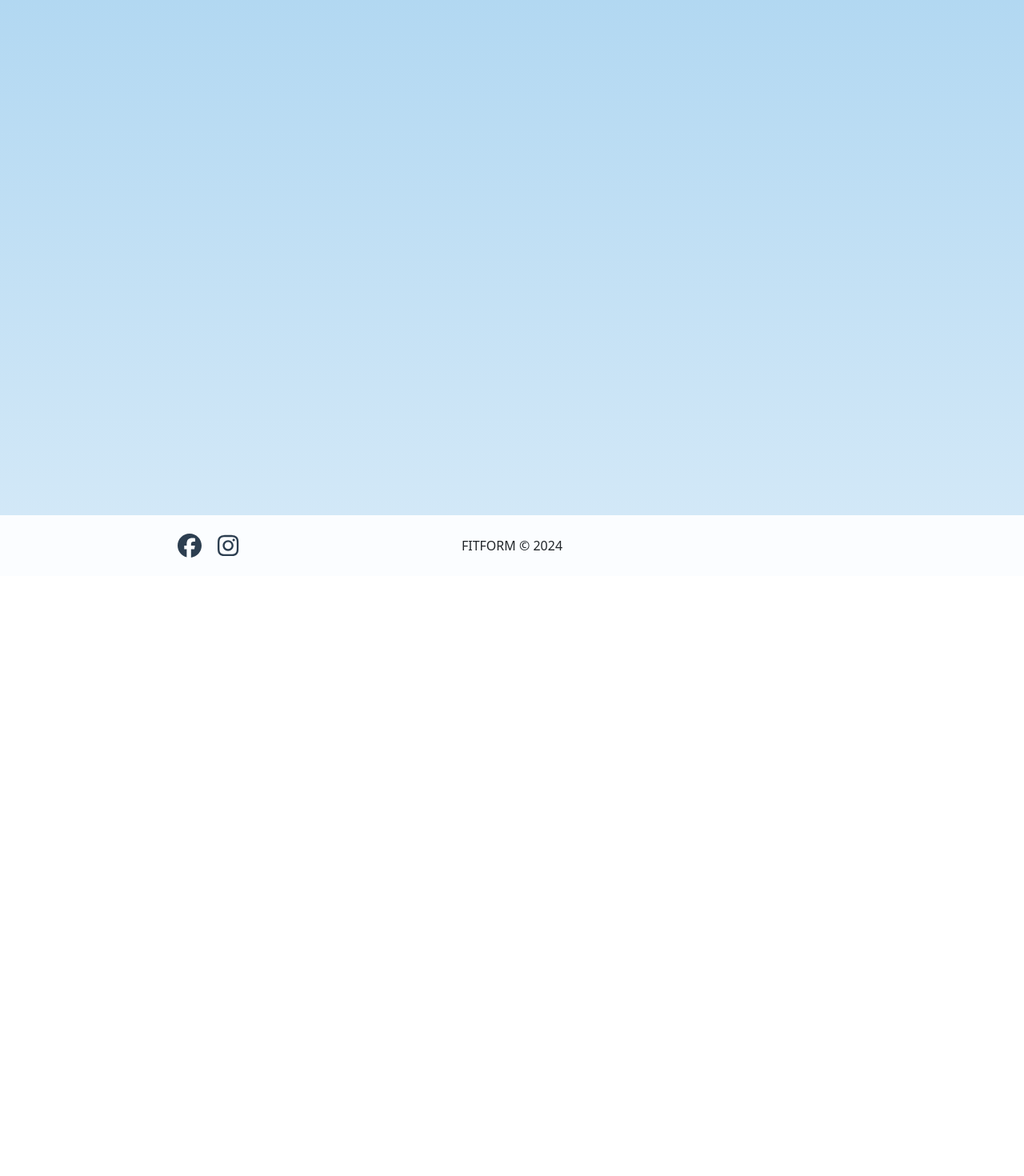
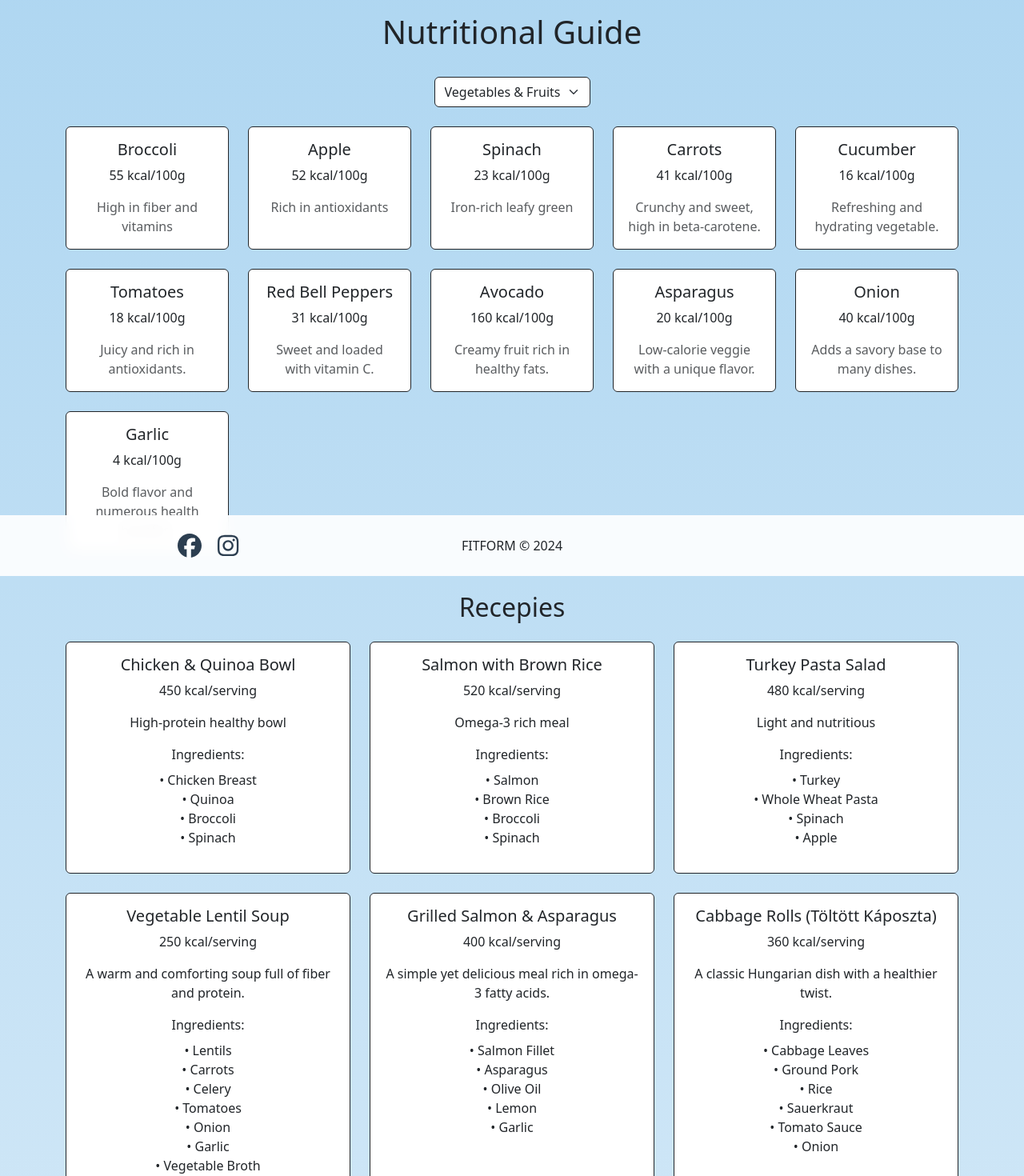
Before and after one commit to valyiroland/FittnesProjekt, a React (Create React App) app: page /Diet in a window 1280 px wide. Shown: the part 80-1550 px from the top of the page at 80% size. Before the commit the page ends 800 px from the top, so only its background shows below. Built offline with nearby package versions, Linux system fonts and the light colour scheme.

Commit message:
Diet komponens 70%-osan.

```diff
--- a/src/Diet.js
+++ b/src/Diet.js
@@ -1,9 +1,192 @@
-import React from 'react'
+import React, { useState } from 'react';
+
+const foodCategories = {
+  "Vegetables & Fruits": [
+    { name: "Broccoli", calories: 55, description: "High in fiber and vitamins" },
+    { name: "Apple", calories: 52, description: "Rich in antioxidants" },
+    { name: "Spinach", calories: 23, description: "Iron-rich leafy green" },
+    {
+      name: "Carrots",
+      calories: 41,
+      description: "Crunchy and sweet, high in beta-carotene.",
+    },
+    {
+      name: "Cucumber",
+      calories: 16,
+      description: "Refreshing and hydrating vegetable.",
+    },
+    {
+      name: "Tomatoes",
+      calories: 18,
+      description: "Juicy and rich in antioxidants.",
+    },
+    {
+      name: "Red Bell Peppers",
+      calories: 31,
+      description: "Sweet and loaded with vitamin C.",
+    },
+    {
+      name: "Avocado",
+      calories: 160,
+      description: "Creamy fruit rich in healthy fats.",
+    },
+    {
+      name: "Asparagus",
+      calories: 20,
+      description: "Low-calorie veggie with a unique flavor.",
+    },
+    {
+      name: "Onion",
+      calories: 40,
+      description: "Adds a savory base to many dishes.",
+    },
+    {
+      name: "Garlic",
+      calories: 4,
+      description: "Bold flavor and numerous health benefits.",
+    }
+  ],
+  "Pasta & Grains": [
+    { name: "Whole Wheat Pasta", calories: 124, description: "Complex carbohydrates" },
+    { name: "Brown Rice", calories: 111, description: "Nutrient-rich grain" },
+    { name: "Quinoa", calories: 120, description: "Complete protein grain" },
+  ],
+  "Lean Meats": [
+    { name: "Chicken Breast", calories: 165, description: "Low-fat protein" },
+    {
+      name: "Turkey",
+      calories: 170,
+      description: "Lower fat alternative to ground beef.",
+    },
+    {
+      name: "Salmon Fillet",
+      calories: 206,
+      description: "Rich in omega-3 fatty acids and protein.",
+    },
+    {
+      name: "Ground Pork",
+      calories: 242,
+      description: "Versatile meat used in various cuisines.",
+    }
+
+  ],
+};
+
+const recipes = [
+  {
+    name: "Chicken & Quinoa Bowl",
+    ingredients: ["Chicken Breast", "Quinoa", "Broccoli", "Spinach"],
+    calories: 450,
+    description: "High-protein healthy bowl",
+  },
+  {
+    name: "Salmon with Brown Rice",
+    ingredients: ["Salmon", "Brown Rice", "Broccoli", "Spinach"],
+    calories: 520,
+    description: "Omega-3 rich meal",
+  },
+  {
+    name: "Turkey Pasta Salad",
+    ingredients: ["Turkey", "Whole Wheat Pasta", "Spinach", "Apple"],
+    calories: 480,
+    description: "Light and nutritious",
+  },
+  {
+    name: "Vegetable Lentil Soup",
+    ingredients: ["Lentils", "Carrots", "Celery", "Tomatoes", "Onion", "Garlic", "Vegetable Broth"],
+    calories: 250,
+    description: "A warm and comforting soup full of fiber and protein.",
+  },
+  {
+    name: "Grilled Salmon & Asparagus",
+    ingredients: ["Salmon Fillet", "Asparagus", "Olive Oil", "Lemon", "Garlic"],
+    calories: 400,
+    description: "A simple yet delicious meal rich in omega-3 fatty acids.",
+  },
+  {
+    name: "Cabbage Rolls (Töltött Káposzta)",
+    ingredients: ["Cabbage Leaves", "Ground Pork", "Rice", "Sauerkraut", "Tomato Sauce", "Onion"],
+    calories: 360,
+    description: "A classic Hungarian dish with a healthier twist.",
+  },
+  {
+    name: "Avocado Toast with Eggs",
+    ingredients: ["Whole Grain Bread", "Avocado", "Eggs", "Lemon Juice", "Salt", "Pepper"],
+    calories: 300,
+    description: "A quick and nutritious breakfast or snack option.",
+  },
+  {
+    name: "Greek Salad",
+    ingredients: ["Cucumber", "Tomatoes", "Feta Cheese", "Red Onion", "Olives", "Olive Oil"],
+    calories: 200,
+    description: "A refreshing Mediterranean-inspired salad.",
+  },
+  {
+    name: "Stuffed Bell Peppers",
+    ingredients: ["Red Bell Peppers", "Ground Turkey", "Brown Rice", "Tomato Sauce", "Onion", "Garlic"],
+    calories: 320,
+    description: "A hearty and flavorful dish, packed with nutrients and perfect for a balanced meal.",
+  }
+
+];
 
 export default function Diet() {
+  const [selectedCategory, setSelectedCategory] = useState("Vegetables & Fruits");
+
   return (
-    <div>
-      diet
+    <div className="container mt-5 pt-5 pb-5"> {/* Added top padding for fixed navbar */}
+      <h1 className="d-flex justify-content-center">Nutritional Guide</h1>
+      <br/>
+    <div className="d-flex justify-content-center mb-4">
+        <select
+          value={selectedCategory}
+          onChange={(e) => setSelectedCategory(e.target.value)}
+          className="form-select border-dark w-auto"
+        >
+          {Object.keys(foodCategories).map((category) => (
+            <option key={category} value={category}>
+              {category}
+            </option>
+          ))}
+        </select>
+      </div>
+
+      <div className="row row-cols-1 row-cols-md-3 row-cols-lg-5 g-4 mb-5">
+        {foodCategories[selectedCategory].map((food) => (
+          <div key={food.name} className="col">
+            <div className="card h-100 border-dark">
+              <div className="card-body">
+                <h5 className="card-title">{food.name}</h5>
+                <p className="card-text">{food.calories} kcal/100g</p>
+                <p className="card-text text-muted">{food.description}</p>
+              </div>
+            </div>
+          </div>
+        ))}
+      </div>
+
+      <h2 className="font-weight-bold mb-4">Recepies</h2>
+      <div className="row row-cols-1 row-cols-md-2 row-cols-lg-3 g-4">
+        {recipes.map((recipe) => (
+          <div key={recipe.name} className="col">
+            <div className="card h-100 border-dark">
+              <div className="card-body">
+                <h5 className="card-title">{recipe.name}</h5>
+                <p className="card-text">{recipe.calories} kcal/serving</p>
+                <p className="card-text">{recipe.description}</p>
+                <div>
+                  <p className="font-weight-bold mb-2">Ingredients:</p>
+                  <ul className="list-unstyled">
+                    {recipe.ingredients.map((ingredient) => (
+                      <li key={ingredient}>• {ingredient}</li>
+                    ))}
+                  </ul>
+                </div>
+              </div>
+            </div>
+          </div>
+        ))}
+      </div>
     </div>
-  )
+  );
 }
```
